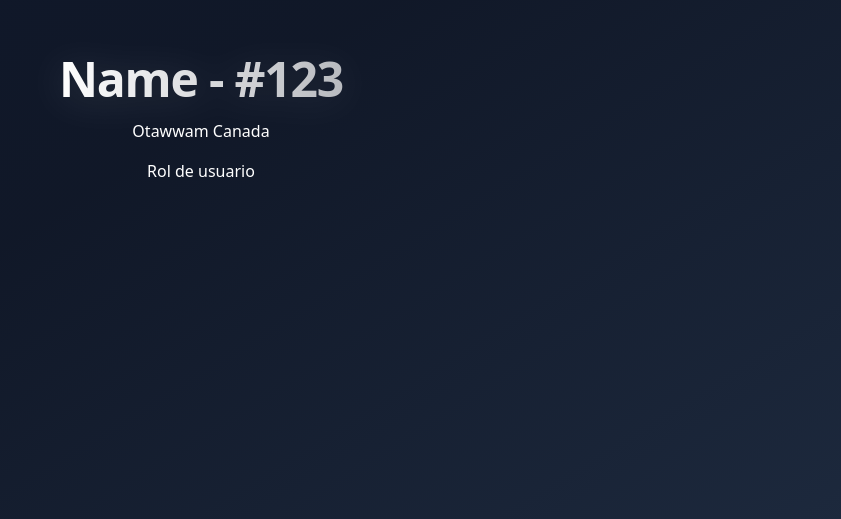
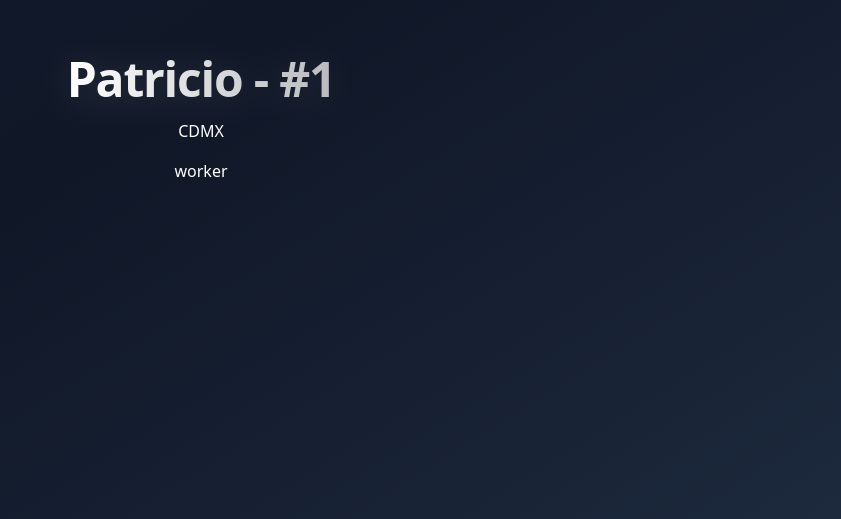
Before and after one commit to PatricioOsorio/course-react-desde-cero, a React (Vite) app in the folder 04-hooks-app/: page / in a window 1280 px wide. Shown: the part 281-800 px from the top of the page, without its empty margins (439-1280 px from the left). Built offline with nearby package versions, Linux system fonts and the light colour scheme.

Commit message:
feat: (Sección 11 - Memorización y optimizaciones) Use API + Suspense en acción

```diff
--- a/04-hooks-app/src/08-use-suspense/ClientInformation.tsx
+++ b/04-hooks-app/src/08-use-suspense/ClientInformation.tsx
@@ -1,20 +1,21 @@
-import { useEffect } from 'react';
-import { getUserAction } from './get-user.action';
+import { type IUser } from './get-user.action';
+import { use, type Usable } from 'react';
 
-export interface IClientInformationProps {
-  id: number;
+interface IClientInformationProps {
+  getUser: Usable<IUser>;
 }
-export const ClientInformation = ({ id }: IClientInformationProps) => {
-  useEffect(() => {
-    getUserAction(id).then(console.log);
-  }, [id]);
+
+export const ClientInformation = ({ getUser }: IClientInformationProps) => {
+  const user = use(getUser);
 
   return (
     <article className="flex flex-col gap-4 items-center">
-      <h2>Name - #123</h2>
+      <h2>
+        {user.name} - #{user.id}
+      </h2>
 
-      <p>Otawwam Canada</p>
-      <p>Rol de usuario</p>
+      <p>{user.location}</p>
+      <p>{user.role}</p>
     </article>
   );
 };
--- a/04-hooks-app/src/App.tsx
+++ b/04-hooks-app/src/App.tsx
@@ -1,6 +1,8 @@
+import { Suspense } from 'react';
 import { ClientInformation } from './08-use-suspense/ClientInformation';
 import './App.css';
 import { Toaster } from 'sonner';
+import { getUserAction } from './08-use-suspense/get-user.action';
 
 function App() {
   return (
@@ -16,7 +18,9 @@ function App() {
       {/* <MemoHook /> */}
       {/* <MemoCounter /> */}
       {/* <InstagramApp /> */}
-      <ClientInformation id={1} />
+      <Suspense fallback={'loading...'}>
+        <ClientInformation getUser={getUserAction(1)} />
+      </Suspense>
     </article>
   );
 }
```
